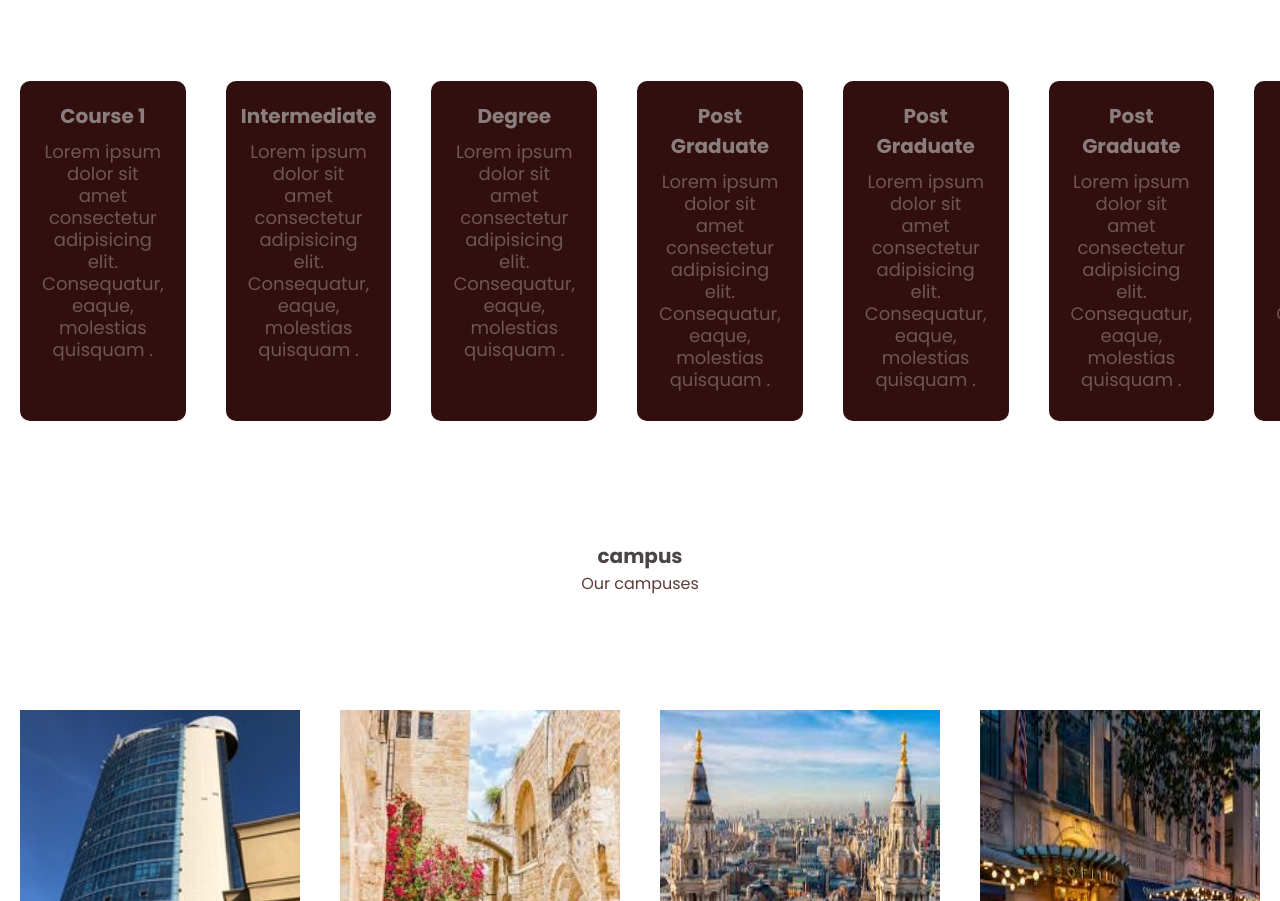
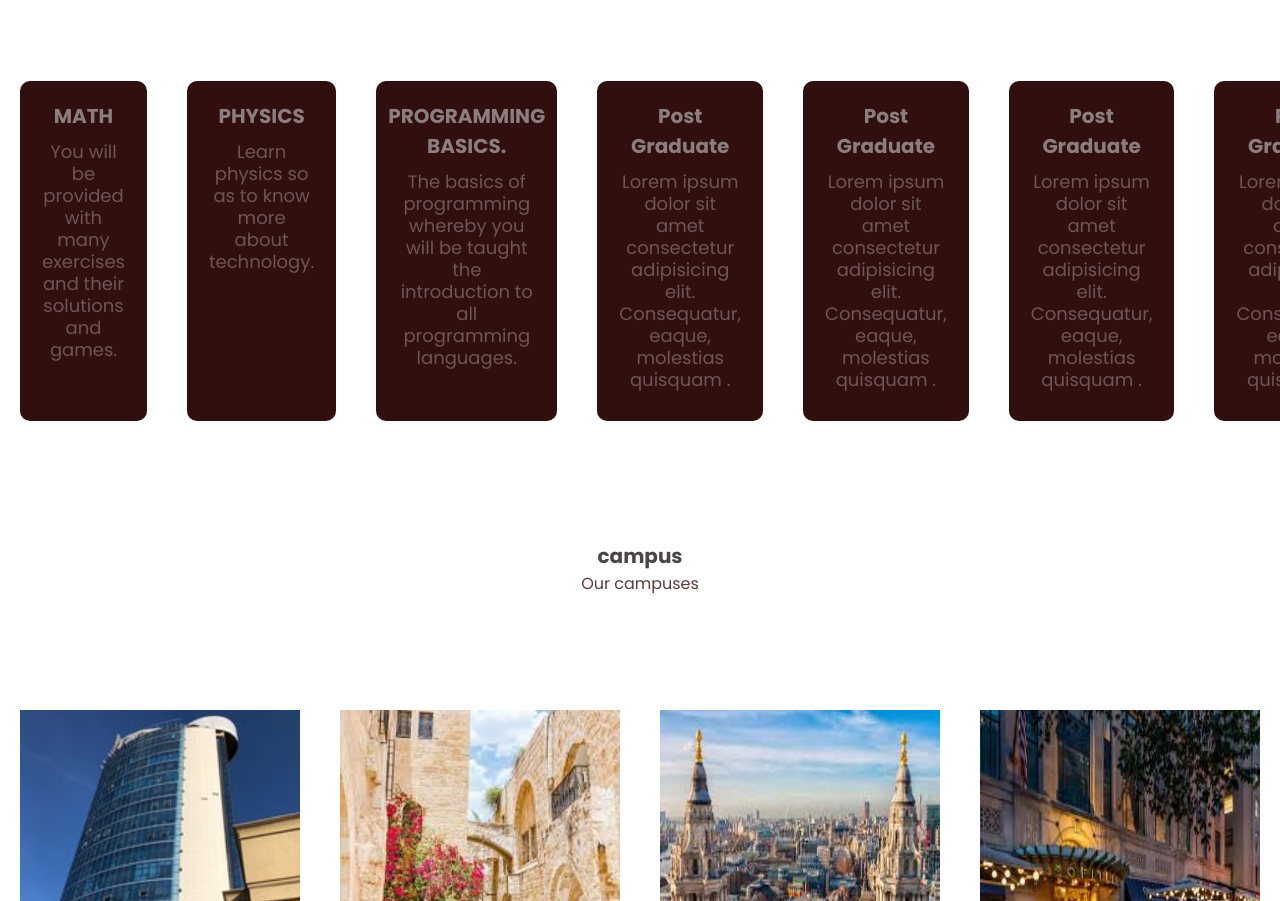
Before and after one commit to BertinKimberly/mystatic-web, a plain HTML site: page index.html in a window 1280 px wide. Shown: the part 1005-1906 px from the top of the page. Drawn offline with nearby package versions, Linux system fonts and the light colour scheme.

Commit message:
added codes

```diff
--- a/index.html
+++ b/index.html
@@ -20,8 +20,8 @@
             <ul>
 
 
-                <a href=""><li>HOME</li></a>
-                <a href=""><li>ABOUT</li></a>
+                <a href="index.html"><li>HOME</li></a>
+                <a href="about.html"><li>ABOUT</li></a>
                 <a href=""><li>COURSES</li></a>
                 <a href=""><li>CONTACT</li></a>
                 <a href=""><li>JOIN US</li></a>
@@ -42,16 +42,16 @@
         <p>Here are the courses that we deal with so as to help learners excel.</p>
         <div class="row">
             <div class="courses_col">
-                <h3>Course 1</h3>
-                <p>Lorem ipsum dolor sit amet consectetur adipisicing elit. Consequatur, eaque, molestias quisquam .</p>
+                <h3>MATH </h3>
+                <p> You will be provided with many exercises and their solutions and games.</p>
             </div>
             <div class="courses_col">
-                <h3>Intermediate</h3>
-                <p>Lorem ipsum dolor sit amet consectetur adipisicing elit. Consequatur, eaque, molestias quisquam .</p>
+                <h3>PHYSICS</h3>
+                <p>Learn physics so as to know more about technology.</p>
             </div>
             <div class="courses_col">
-                <h3>Degree</h3>
-                <p>Lorem ipsum dolor sit amet consectetur adipisicing elit. Consequatur, eaque, molestias quisquam .</p>
+                <h3>PROGRAMMING BASICS.</h3>
+                <p> The basics of programming whereby you will be taught the introduction to all programming languages.</p>
             </div>
             <div class="courses_col">
                 <h3>Post Graduate</h3>
--- a/styles.css
+++ b/styles.css
@@ -93,10 +93,7 @@
     border: 1px solid white;
     transition: 1s;
 }
-nav .fa{
 
-
-}
 @media (max-width:700px){
     .textbox h1{
         font-size: 20px;
@@ -145,6 +142,9 @@ nav .fa{
     width: 100%;
     overflow-x: scroll;
 
+}
+::-webkit-scrollbar{
+    height: 0;
 }
 .row h3{
     color: rgb(9, 9, 9);
```
Also changed, not shown: about.html (+1 -1 lines), IMAGES/contact.avif (added), IMAGES/introduction.jpg (added), IMAGES/tech.jpg (added).
